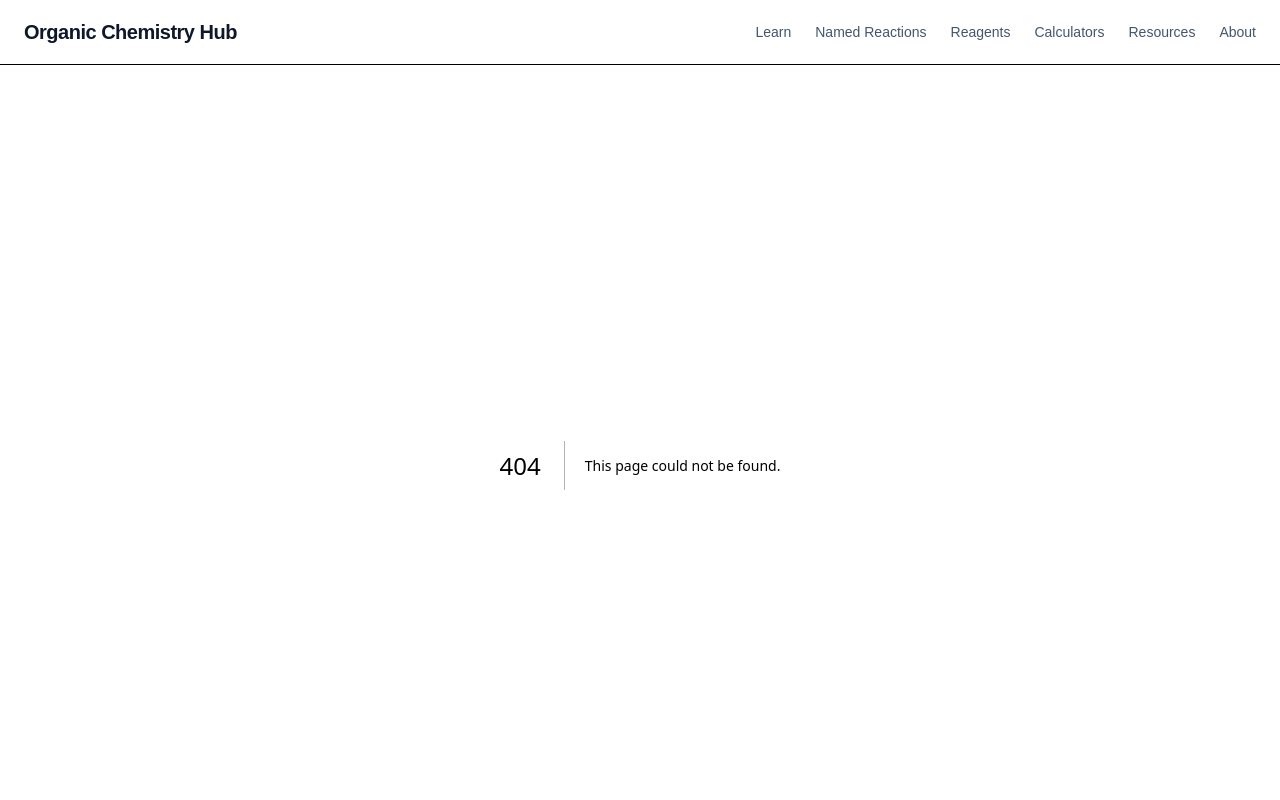
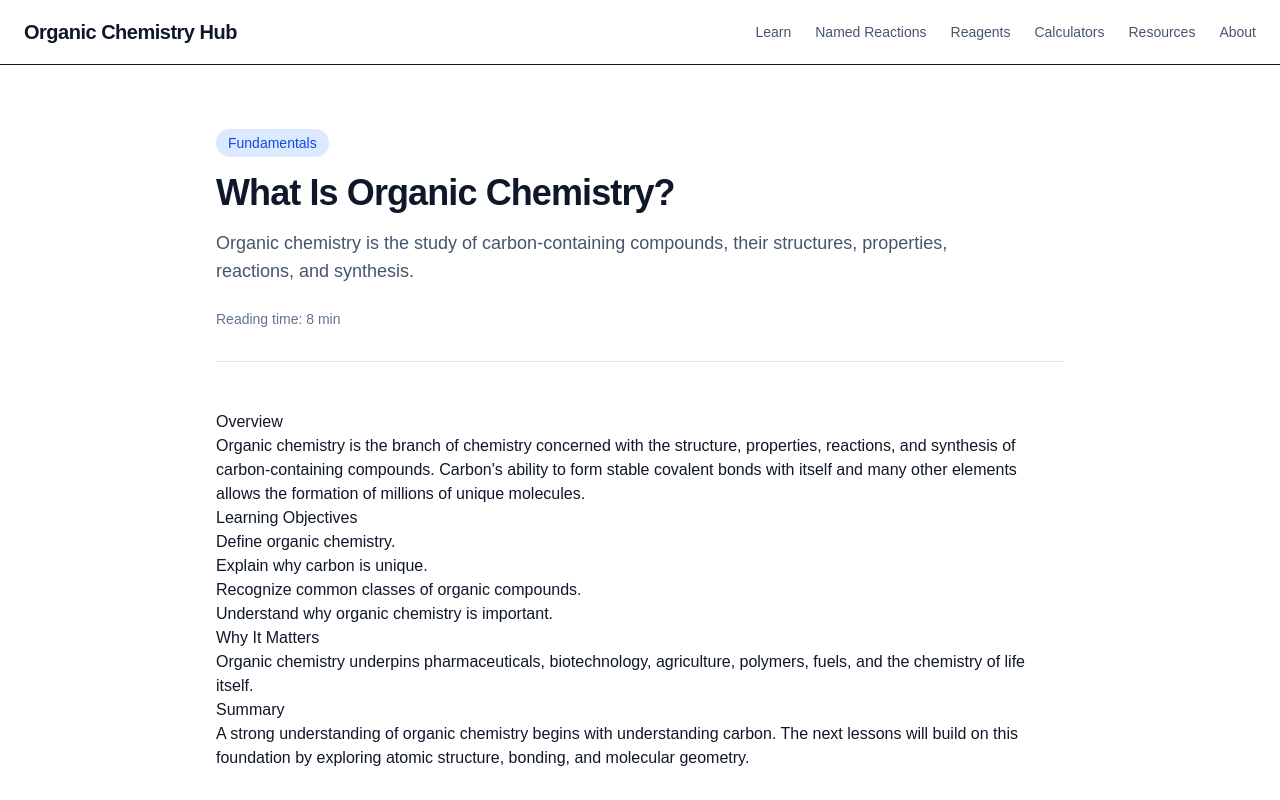
Before and after one commit to Bijnek81SE/my-website, a Next.js app: page /learn/fundamentals/what-is-organic-chemistry in a window 1280 px wide. Before the commit this address had no page. Shown: the top 800 px of the page. Built offline with nearby package versions, Linux system fonts and the light colour scheme.

Commit message:
feat(lesson): publish first organic chemistry lesson

```diff
--- /dev/null
+++ b/app/learn/fundamentals/what-is-organic-chemistry/page.tsx
@@ -0,0 +1,56 @@
+import LessonHeader from "@/components/Lesson/LessonHeader";
+
+export const metadata = {
+  title: "What Is Organic Chemistry? | Organic Chemistry Hub",
+  description:
+    "Learn the fundamentals of organic chemistry and why carbon chemistry is central to life, medicine, and materials.",
+};
+
+export default function WhatIsOrganicChemistryPage() {
+  return (
+    <main className="mx-auto max-w-4xl px-6 py-16">
+      <LessonHeader
+        category="Fundamentals"
+        title="What Is Organic Chemistry?"
+        description="Organic chemistry is the study of carbon-containing compounds, their structures, properties, reactions, and synthesis."
+        readingTime="8 min"
+      />
+
+      <section className="prose prose-slate mt-12 max-w-none">
+        <h2>Overview</h2>
+
+        <p>
+          Organic chemistry is the branch of chemistry concerned with the
+          structure, properties, reactions, and synthesis of carbon-containing
+          compounds. Carbon's ability to form stable covalent bonds with itself
+          and many other elements allows the formation of millions of unique
+          molecules.
+        </p>
+
+        <h2>Learning Objectives</h2>
+
+        <ul>
+          <li>Define organic chemistry.</li>
+          <li>Explain why carbon is unique.</li>
+          <li>Recognize common classes of organic compounds.</li>
+          <li>Understand why organic chemistry is important.</li>
+        </ul>
+
+        <h2>Why It Matters</h2>
+
+        <p>
+          Organic chemistry underpins pharmaceuticals, biotechnology,
+          agriculture, polymers, fuels, and the chemistry of life itself.
+        </p>
+
+        <h2>Summary</h2>
+
+        <p>
+          A strong understanding of organic chemistry begins with understanding
+          carbon. The next lessons will build on this foundation by exploring
+          atomic structure, bonding, and molecular geometry.
+        </p>
+      </section>
+    </main>
+  );
+}
--- /dev/null
+++ b/components/Lesson/LessonHeader.tsx
@@ -0,0 +1,33 @@
+type LessonHeaderProps = {
+  title: string;
+  description: string;
+  category: string;
+  readingTime: string;
+};
+
+export default function LessonHeader({
+  title,
+  description,
+  category,
+  readingTime,
+}: LessonHeaderProps) {
+  return (
+    <header className="border-b border-slate-200 pb-8">
+      <span className="inline-block rounded-full bg-blue-100 px-3 py-1 text-sm font-medium text-blue-700">
+        {category}
+      </span>
+
+      <h1 className="mt-4 text-4xl font-bold tracking-tight text-slate-900">
+        {title}
+      </h1>
+
+      <p className="mt-4 max-w-3xl text-lg text-slate-600">
+        {description}
+      </p>
+
+      <p className="mt-6 text-sm text-slate-500">
+        Reading time: {readingTime}
+      </p>
+    </header>
+  );
+}
```
